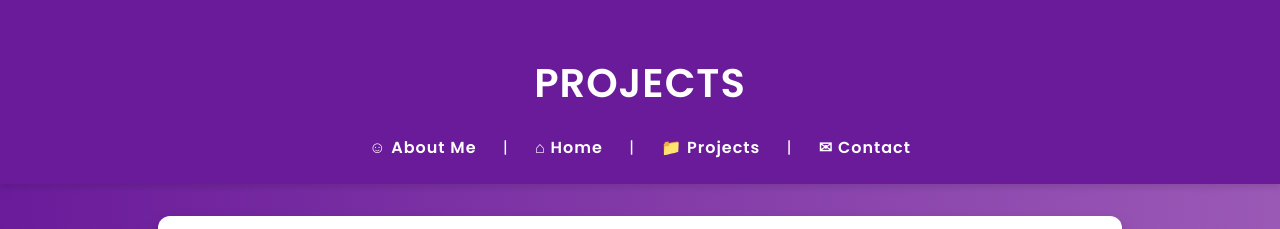
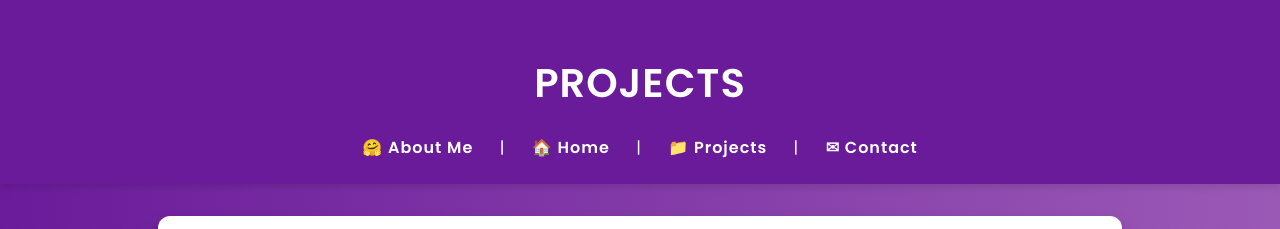
Before and after one commit to SamruddhiVanaju/SamruddhiVanaju_Portfolio, a plain HTML site: page projects.html in a window 1280 px wide. Shown: the top 229 px of the page. Drawn offline with Linux system fonts and the light colour scheme.

Commit message:
Update projects.html

```diff
--- a/projects.html
+++ b/projects.html
@@ -11,8 +11,8 @@
 <header>
         <h1><b>PROJECTS</b></h1>
         <nav>
-       <a href="about.html">&#9786; About Me</a> &nbsp;&nbsp;&nbsp;&nbsp;|&nbsp;&nbsp;&nbsp;&nbsp;
-        <a href="index.html">&#8962; Home</a> &nbsp;&nbsp;&nbsp;&nbsp;|&nbsp;&nbsp;&nbsp;&nbsp;
+       <a href="about.html">🤗 About Me</a> &nbsp;&nbsp;&nbsp;&nbsp;|&nbsp;&nbsp;&nbsp;&nbsp;
+        <a href="index.html">🏠 Home</a> &nbsp;&nbsp;&nbsp;&nbsp;|&nbsp;&nbsp;&nbsp;&nbsp;
         <a href="projects.html">&#128193; Projects</a> &nbsp;&nbsp;&nbsp;&nbsp;|&nbsp;&nbsp;&nbsp;&nbsp;
         <a href="contact.html">&#9993; Contact</a>
     </nav>
```
